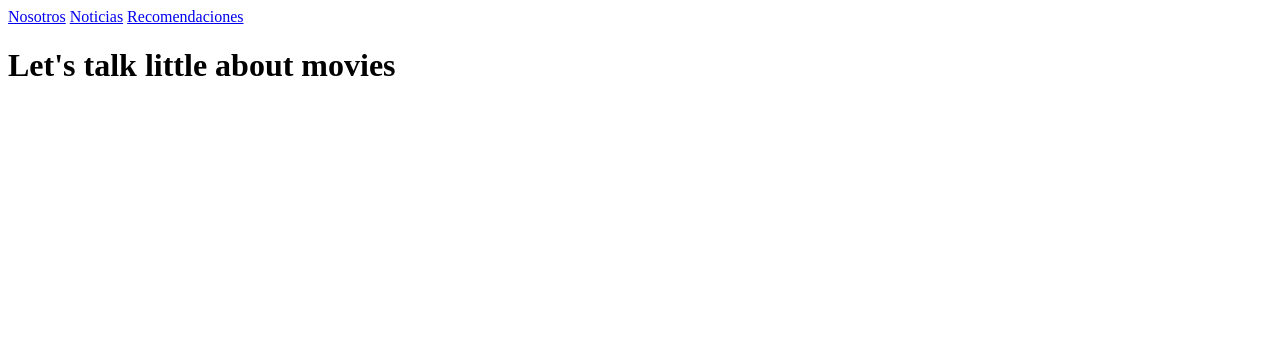
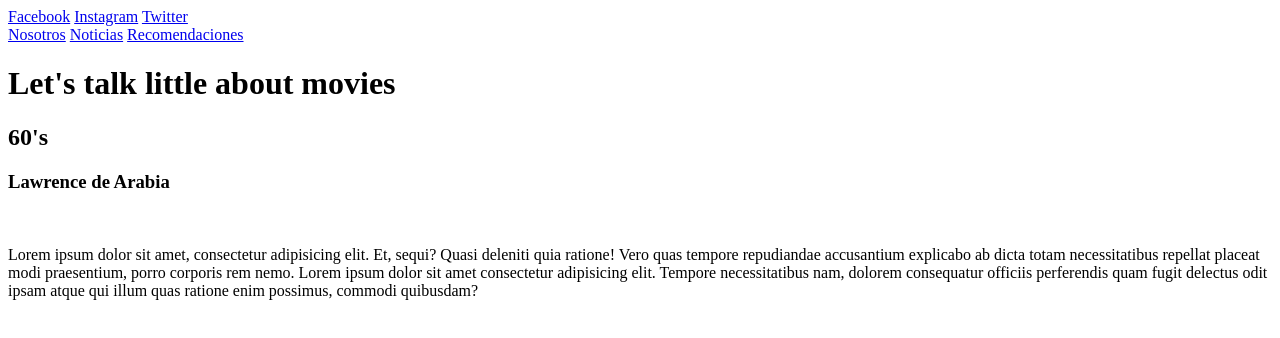
Before and after one commit to JorgeMeza93/FilmReviewer, a plain HTML site: page index.html in a window 1280 px wide. Drawn offline with Linux system fonts and the light colour scheme.

Commit message:
modificacion al html!

```diff
--- a/index.html
+++ b/index.html
@@ -9,9 +9,11 @@
 <body>
     <header class="header">
         <div class="header__barra">
-            <div class="nav__social">
-
-            </div>
+            <nav class="nav__social">
+                <a href="#">Facebook</a>
+                <a href="#">Instagram</a>
+                <a href="#">Twitter</a>
+            </nav>
             <nav class="nav__enlaces">
                 <a class="header__enlace" href="#">Nosotros</a>
                 <a class="header__enlace" href="#">Noticias</a>
@@ -25,7 +27,17 @@
     </header>
     <section class="destacados">
         <div class="destacados container">
-
+            <div class="destacados__decada">
+                <h2>60's</h2>
+                <div class="destacado">
+                    <h3 class="destacado__titulo">Lawrence de Arabia</h3>
+                    <img class="destacado__img"/>
+                    <p class="destacado__descripcion">
+                        Lorem ipsum dolor sit amet, consectetur adipisicing elit. Et, sequi? Quasi deleniti quia ratione! Vero quas tempore repudiandae accusantium explicabo ab dicta totam necessitatibus repellat placeat modi praesentium, porro corporis rem nemo.
+                        Lorem ipsum dolor sit amet consectetur adipisicing elit. Tempore necessitatibus nam, dolorem consequatur officiis perferendis quam fugit delectus odit ipsam atque qui illum quas ratione enim possimus, commodi quibusdam?
+                    </p>
+                </div>
+            </div>
         </div>
     </section>
 </body>
```
